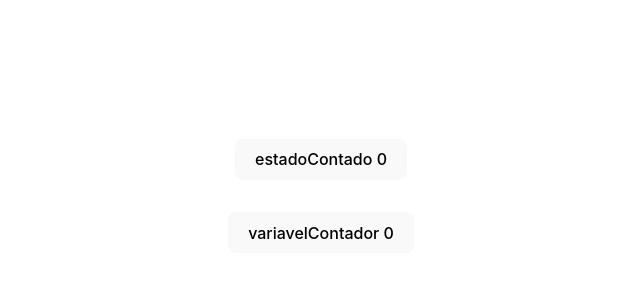
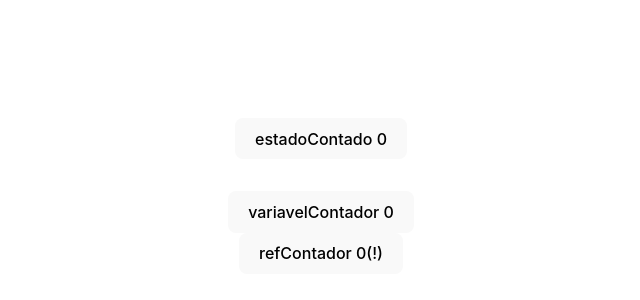
Before and after one commit to 0pedrobonfa/ufjf-dcc207-effects01, a React (Vite) app: page / in a window 1280 px wide. Shown: the part 220-520 px from the top of the page, without its empty margins (319-959 px from the left). Built offline with nearby package versions, Linux system fonts and the light colour scheme.

Commit message:
adiciona ref e comentários

```diff
--- a/src/App.tsx
+++ b/src/App.tsx
@@ -1,12 +1,13 @@
-import { useState } from 'react'
-import reactLogo from './assets/react.svg'
-import viteLogo from '/vite.svg'
+import { useRef, useState } from 'react'
 import './App.css'
 
 function App() {
   const [estadoContado, setEstadoContador] = useState(0);
   let variavelContador = 0;
+  const refContador = useRef(0);
 
+  //ref faz atualizar quando o estado muda. A variável mostra a mudança na tela com o redesenho do estado
+  //não dispara redesenho; ele atualiza o valor da variável
   return (
     <>
       <div className="card">
@@ -26,6 +27,15 @@ function App() {
         variavelContador {variavelContador}
         </button>
       </div>
+
+      <div>
+        <button onClick={() => {
+          refContador.current = refContador.current+1;
+          console.log("refContador", refContador.current);
+          }}>
+        refContador {refContador.current}(!)
+        </button>
+      </div>
     </>
   )
 }
```
